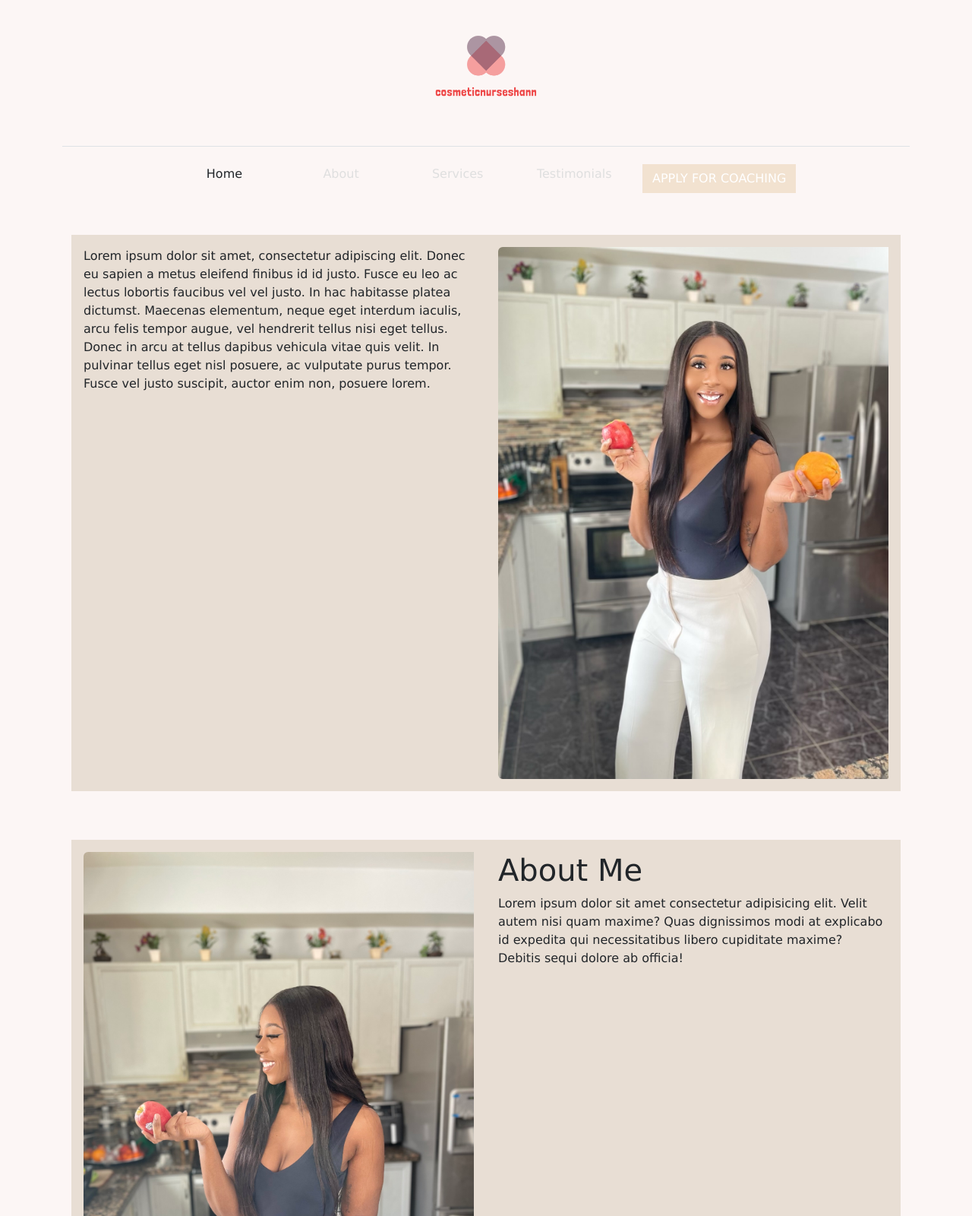
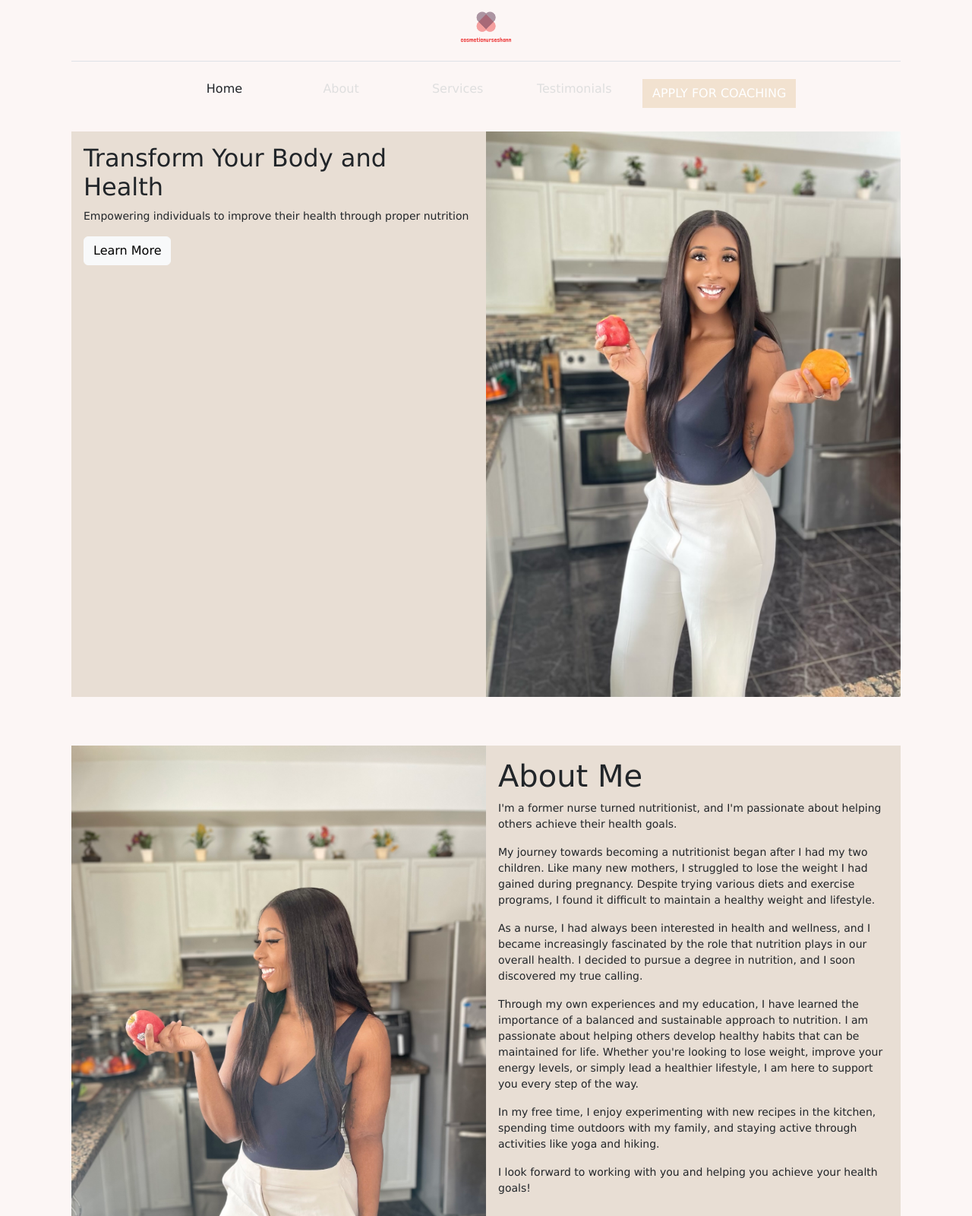
Before and after one commit to jemarm/cosmeticnurseshann, a website: page index.html in a window 1280 px wide. Shown: the top 1600 px of the page at 76% size. Drawn offline with nearby package versions, Linux system fonts and the light colour scheme.

Commit message:
changed the spacing header and footer, adjusted the images size. changed the boiler plate for hero

```diff
--- a/index.html
+++ b/index.html
@@ -12,11 +12,12 @@
 </head>
 <body>
   <!--NAVBAR-->
-  <div class="container h-2">
+  <div class="container h-20">
+  <div class="container">
   <div id="mainNavigation p-0">
     <nav role="navigation">
-      <div class="py-3 text-center border-bottom">
-        <img src="./imgs/temp_logo_transparent.png" alt="" style="max-width: 10rem" >
+      <div class="text-center border-bottom">
+        <img src="./imgs/temp_logo_transparent.png" alt="" style="max-width: 5rem" >
       </div>
     </nav>
     <div class="navbar-expand-md">
@@ -48,40 +49,47 @@
       </div>
     </div>
   </div>
+</div>
 
-
-<!-- HERO 1 -->
-<div class="container h-70 pt-5">
+<!--HERO 1 -->
+<div class="container h-70 pt-4 ">
   <div class="card border-0 rounded-0 mb-3 card-body-custom">
     <div class="row g-0">
       <div class="col-md-6 order-md-1 order-2">
         <div class="card-body">
-          <p class="card-text">Lorem ipsum dolor sit amet, consectetur adipiscing elit. Donec eu sapien a metus eleifend finibus id id justo. Fusce eu leo ac lectus lobortis faucibus vel vel justo. In hac habitasse platea dictumst. Maecenas elementum, neque eget interdum iaculis, arcu felis tempor augue, vel hendrerit tellus nisi eget tellus. Donec in arcu at tellus dapibus vehicula vitae quis velit. In pulvinar tellus eget nisl posuere, ac vulputate purus tempor. Fusce vel justo suscipit, auctor enim non, posuere lorem.</p>
+          <h2 class="card-text">Transform Your Body and Health</h2>
+          <p class="card-text">Empowering individuals to improve their health through proper nutrition</p>
+          <button type="button" class="btn btn-light">Learn More</button>
         </div>
       </div>
       <div class="col-md-6 order-md-2 order-1">
-        <div class="card-body text-end">
-          <img src="./imgs/selfies/Facetune_26-02-2023-15-00-30.jpg" class="img-fluid rounded-start hero-image" alt="selfie">
+        <div class="card-body p-0">
+          <img src="./imgs/selfies/Facetune_26-02-2023-15-00-30.jpg" class="img-fluid  hero-image" alt="selfie" style="object-fit: cover; height: 100%; width: 100%;">
         </div>
       </div>
     </div>
   </div>
 </div>
 
+
 <!-- HERO 2-->
 <div class="container h-70 pt-5">
   <div class="card border-0 rounded-0 mb-3 card-body-custom">
     <div class="row g-0">
       <div class="col-md-6">
-        <div class="card-body">
-          <img src="./imgs/selfies/IMG_3012.jpg" class="img-fluid rounded-start hero-image" alt="selfie">
+        <div class="card-body p-0">
+          <img src="./imgs/selfies/IMG_3012.jpg" class="img-fluid  hero-image" alt="selfie" style="object-fit: cover; height: 100%; width: 100%;">
         </div>
       </div>
       <div class="col-md-6">
         <div class="card-body">
           <h1>About Me</h1>
-          <p class="card-text "> Lorem ipsum dolor sit amet consectetur adipisicing elit. Velit autem nisi quam maxime? Quas dignissimos modi at explicabo id expedita qui necessitatibus libero cupiditate maxime? Debitis sequi dolore ab officia!</p>
-        </div>
+          <p>I'm a former nurse turned nutritionist, and I'm passionate about helping others achieve their health goals.</p>
+          <p>My journey towards becoming a nutritionist began after I had my two children. Like many new mothers, I struggled to lose the weight I had gained during pregnancy. Despite trying various diets and exercise programs, I found it difficult to maintain a healthy weight and lifestyle.</p>
+          <p>As a nurse, I had always been interested in health and wellness, and I became increasingly fascinated by the role that nutrition plays in our overall health. I decided to pursue a degree in nutrition, and I soon discovered my true calling.</p>
+          <p>Through my own experiences and my education, I have learned the importance of a balanced and sustainable approach to nutrition. I am passionate about helping others develop healthy habits that can be maintained for life. Whether you're looking to lose weight, improve your energy levels, or simply lead a healthier lifestyle, I am here to support you every step of the way.</p>
+          <p>In my free time, I enjoy experimenting with new recipes in the kitchen, spending time outdoors with my family, and staying active through activities like yoga and hiking.</p>
+          <p>I look forward to working with you and helping you achieve your health goals!</p>
       </div>
     </div>
   </div>
@@ -173,14 +181,14 @@
 </div>
 
 <!-- footer -->
-<div class="container h-50 pt-5 pb-5">
+<div class="container h-50 pt-5 pb-3 ">
   <footer>
-    <div class="container pt-1">
+    <div class="container-footer mb-3 ">
       <div class="row justify-content-between align-items-center">
         <div class="col-lg-4 col-md-4 col-sm-4 mb-4 d-flex justify-content-center">
           <div class="socials">
             <button class="btn socialbtn" type="button">
-              <i class="fa-brands fa-twitter text-white"></i>
+              <i class="fa-brands fa-twitter"></i>
             </button>
             <button class="btn socialbtn " type="button">
               <i class="fa-brands fa-facebook"></i>
@@ -215,11 +223,11 @@
         </div>
       </div>
     </div>
-    <div class="text-center p1">
+    <!-- <div class="text-center">
       <hr>
       <p>Website By: Jemar.io</p>
     </div>
-  </footer>
+  </footer> -->
 </div>
 
 
--- a/styles.css
+++ b/styles.css
@@ -10,29 +10,7 @@
   background-color: #FCF6F5FF;
   font-family: Verdana, Geneva, Tahoma, sans-serif
 }
-/*
-/* nav{
-  background-color: #e8ded4;
-} */
-/* .fa-brands {
-  color: black;
-}
 
-.navbar {
-  background-color: #FCF6F5FF;
-}
-
-.navbar-brand img {
-  max-width: 200px;
-
-}
-
-.navbar-nav .nav-link {
-  font-size: 1rem;
-  font-weight: 500;
-  color: #000;
-  margin-left: 25px;
-} */
 #mainNavigation a {
   font-family: 'Cabin', sans-serif;
   font-size:14px;
@@ -59,13 +37,15 @@ a.dropdown-item:hover {
 .nav-item{
   min-width:12vw;
 }
+
+
 #mainNavigation {
   position:fixed;
   top:0;
   left:0;
+  right:0;
   width:100%;
-  z-index:123;
-  padding-bottom:120px;
+  z-index:999;
   background-color: #FCF6F5FF;
 }
 #navbarNavDropdown.collapsing .navbar-nav,
@@ -83,9 +63,8 @@ a.dropdown-item:hover {
 .btn-apply:hover {
   background-color: #f2e2d0;
   border-color: #f2e2d0;;
-  border-width: 4px;
-}  */
-
+  border-width: 2px;
+}
 
 .hero1-text {
   position: relative;
@@ -96,6 +75,11 @@ a.dropdown-item:hover {
   position: relative;
   z-index: 1;
 }
+/*
+.container {
+  transition: all 1s ease-out;
+} will need javascript for this */
+
 
 .card-body-custom {
   background-color: #e8ded4;
@@ -109,7 +93,7 @@ a.dropdown-item:hover {
 @media (max-width: 767px) {
   /* on mobile, make the image take up the entire width of the card */
   .hero-image {
-    height: auto;
+    height: 100%;
     width: 100%;
   }
 }
@@ -119,7 +103,9 @@ a.dropdown-item:hover {
   margin-right: 15px;
 }
 
-
+p {
+  font-size: 14px;
+}
 
 footer {
   background-color: #e8ded4;
```
